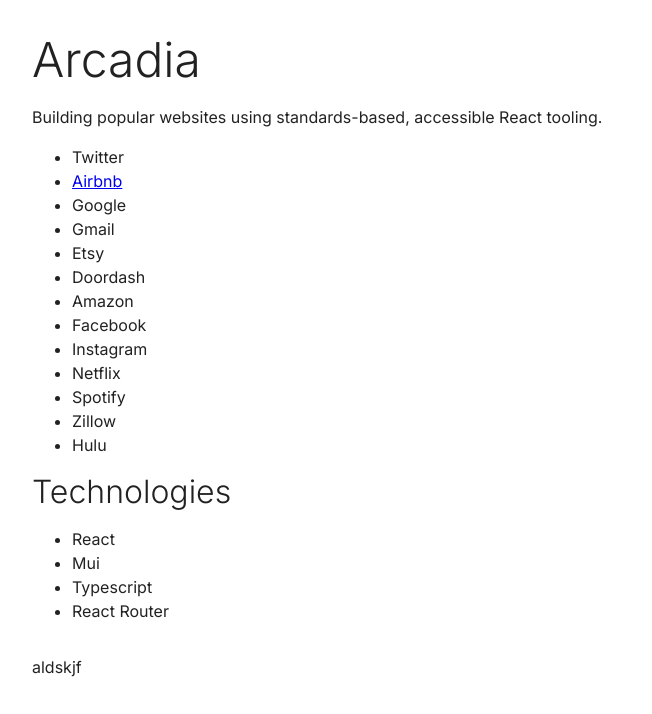
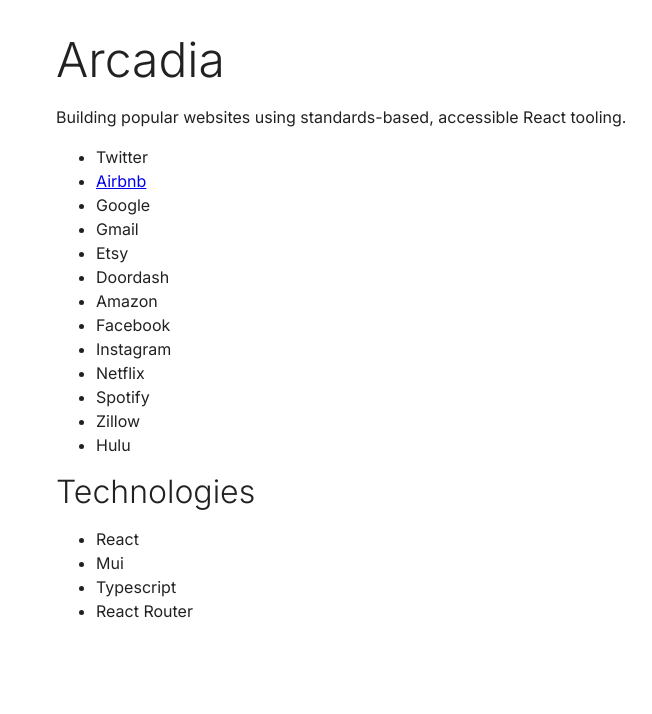
Before and after one commit to sernstberger/arcadia, a React (Create React App) app: page / in a window 1280 px wide. Shown: the top 714 px of the page, without its empty margins (32-684 px from the left). Built offline with nearby package versions, Linux system fonts and the light colour scheme.

Commit message:
added home page

```diff
--- a/src/App.tsx
+++ b/src/App.tsx
@@ -1,54 +1,10 @@
 import * as React from "react";
-import { Link, Outlet } from "react-router-dom";
+import { Outlet } from "react-router-dom";
 import Container from "@mui/material/Container";
-import Typography from "@mui/material/Typography";
-import Box from "@mui/material/Box";
-import ListingItem from "./components/ListingItem";
-import { Grid } from "@mui/material";
 
 const App = () => {
   return (
     <Container maxWidth="lg">
-      <Box sx={{ my: 4 }}>
-        <Typography variant="h1" gutterBottom>
-          Arcadia
-        </Typography>
-        <Typography>
-          Building popular websites using standards-based, accessible React
-          tooling.
-        </Typography>
-        <ul>
-          <li>Twitter</li>
-          <li>
-            <Link to="/airbnb">Airbnb</Link>
-          </li>
-          <li>Google</li>
-          <li>Gmail</li>
-          <li>Etsy</li>
-          <li>Doordash</li>
-          <li>Amazon</li>
-          <li>Facebook</li>
-          <li>Instagram</li>
-          <li>Netflix</li>
-          <li>Spotify</li>
-          <li>Zillow</li>
-          <li>Hulu</li>
-        </ul>
-        <Typography variant="h2" gutterBottom>
-          Technologies
-        </Typography>
-        <ul>
-          <li>React</li>
-          <li>Mui</li>
-          <li>Typescript</li>
-          {/* <li>Jest</li> */}
-          {/* <li>Storybook</li> */}
-          {/* <li>React Testing Library</li> */}
-          <li>React Router</li>
-          {/* <li>React Hook Form</li> */}
-        </ul>
-      </Box>
-
       <Outlet />
     </Container>
   );
--- a/src/index.tsx
+++ b/src/index.tsx
@@ -6,6 +6,7 @@
 import App from "./App";
 import theme from "./theme";
 import Airbnb from "./apps/airbnb";
+import Home from "./pages/Home";
 
 ReactDOM.render(
   <ThemeProvider theme={theme}>
@@ -14,7 +15,7 @@
     <BrowserRouter>
       <Routes>
         <Route path="/" element={<App />}>
-          <Route index element={<div>aldskjf</div>} />
+          <Route index element={<Home />} />
           <Route path="airbnb" element={<Airbnb />}>
             {/* <Route path=":teamId" element={<Team />} />
             <Route path="new" element={<NewTeamForm />} />
--- /dev/null
+++ b/src/pages/Home/index.tsx
@@ -0,0 +1,53 @@
+import * as React from "react";
+import { Link } from "react-router-dom";
+import Container from "@mui/material/Container";
+import Typography from "@mui/material/Typography";
+import Box from "@mui/material/Box";
+
+const Home = () => {
+  return (
+    <Container maxWidth="lg">
+      <Box sx={{ my: 4 }}>
+        <Typography variant="h1" gutterBottom>
+          Arcadia
+        </Typography>
+        <Typography>
+          Building popular websites using standards-based, accessible React
+          tooling.
+        </Typography>
+        <ul>
+          <li>Twitter</li>
+          <li>
+            <Link to="/airbnb">Airbnb</Link>
+          </li>
+          <li>Google</li>
+          <li>Gmail</li>
+          <li>Etsy</li>
+          <li>Doordash</li>
+          <li>Amazon</li>
+          <li>Facebook</li>
+          <li>Instagram</li>
+          <li>Netflix</li>
+          <li>Spotify</li>
+          <li>Zillow</li>
+          <li>Hulu</li>
+        </ul>
+        <Typography variant="h2" gutterBottom>
+          Technologies
+        </Typography>
+        <ul>
+          <li>React</li>
+          <li>Mui</li>
+          <li>Typescript</li>
+          {/* <li>Jest</li> */}
+          {/* <li>Storybook</li> */}
+          {/* <li>React Testing Library</li> */}
+          <li>React Router</li>
+          {/* <li>React Hook Form</li> */}
+        </ul>
+      </Box>
+    </Container>
+  );
+};
+
+export default Home;
```
